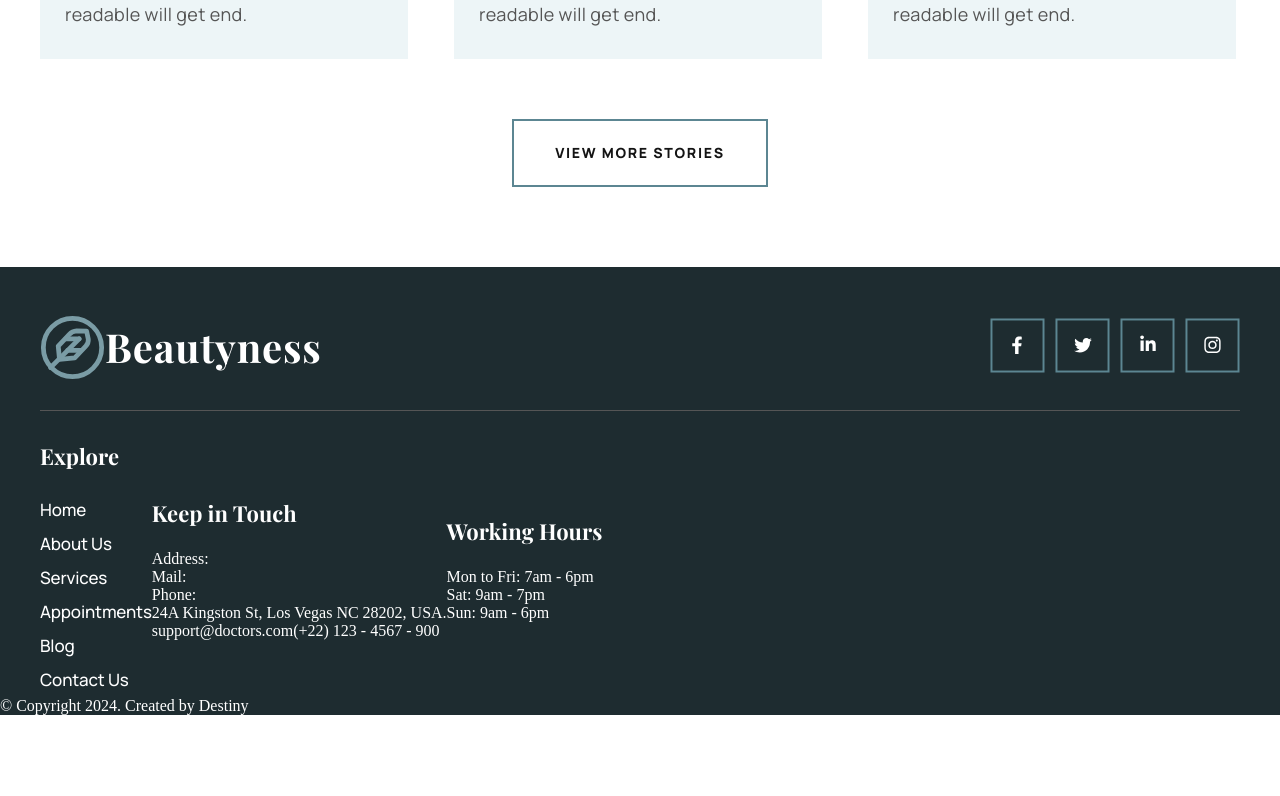
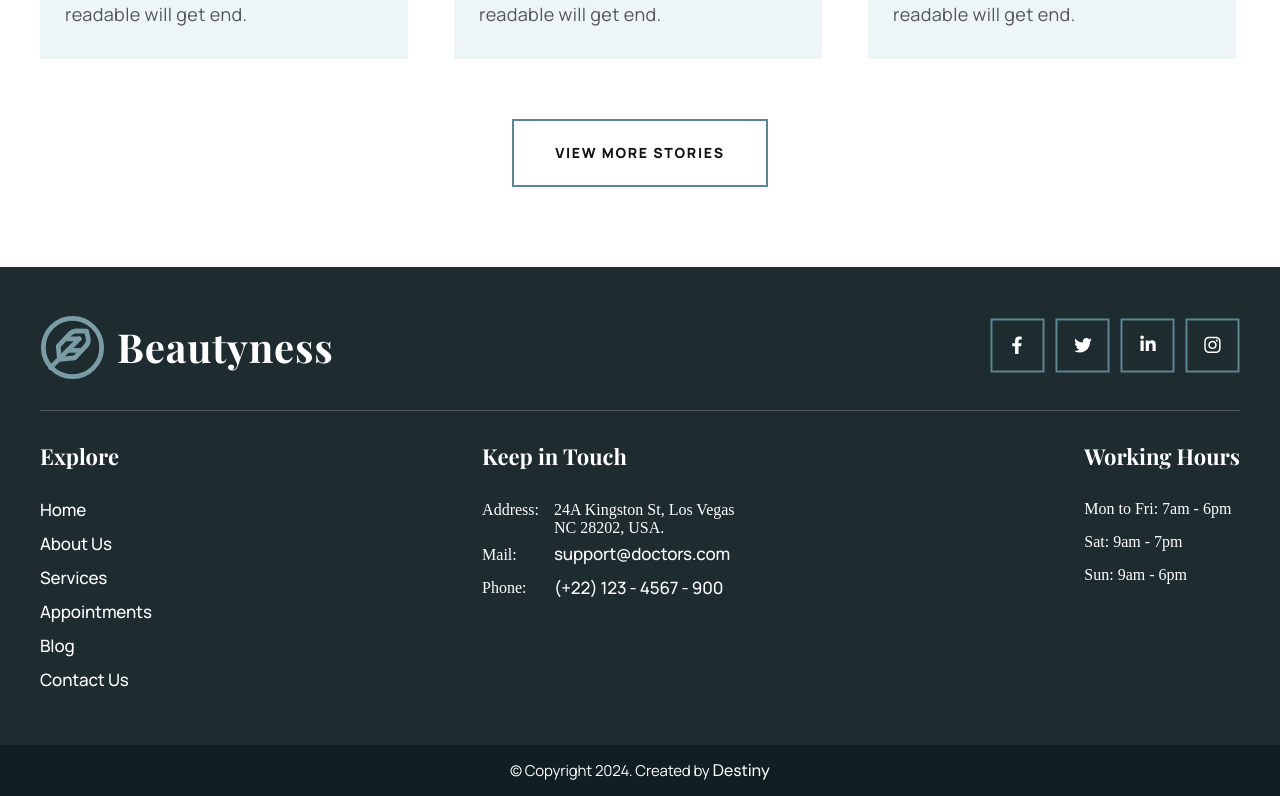
Before and after one commit to Web-Mastermind/beautyness, a Next.js app: page /en in a window 1280 px wide. Shown: the part 7448-8244 px from the top of the page. Before the commit the page ends 8163 px from the top, so only its background shows below. Built offline with nearby package versions, Linux system fonts and the light colour scheme.

Commit message:
styles for footer

```diff
--- a/src/Components/Footer/style.module.css
+++ b/src/Components/Footer/style.module.css
@@ -6,13 +6,26 @@
 .footerItems,
 .footerLogoItems,
 .footerLogoTitle,
-.footerPages {
+.footerPages,
+.flex {
   display: flex;
+}
+
+.alignCenter {
   align-items: center;
 }
 
-.justify {
+.justify,
+.footerPages {
   justify-content: space-between;
+}
+
+.footerSiteLogoImg {
+  margin-right: 12px;
+}
+
+.footerPages {
+  padding-bottom: 3rem;
 }
 
 .footerItems {
@@ -38,10 +51,48 @@
   padding: 30px 0 21px;
 }
 
-.pageLinks {
+.block {
   display: block;
+}
+
+.pageLinks,
+.mailLink,
+.phoneLink {
   font: 1.0625em/200% "Manrope-Medium", sans-serif;
   letter-spacing: -0.01em;
   height: fit-content;
   width: fit-content;
 }
+
+.adressTitle {
+  margin: 0 15px 27px 0;
+}
+
+.mailTitle {
+  margin: 0 15px 15px 0;
+}
+
+.addressText {
+  width: 25ch;
+  margin-top: 8px;
+}
+
+.hoursText {
+  margin: 7px 0 15px;
+}
+
+.copyright {
+  background-color: #111E22;
+}
+
+.destiny {
+  font: 0.9375em/200% "Manrope-Regular", sans-serif;
+  letter-spacing: -0.01em;
+  text-align: center;
+  padding: 10px 0;
+}
+
+.destinyText {
+  font-size: 1.125em;
+  font-family: "DMSans-Regular", sans-serif;
+}
```
